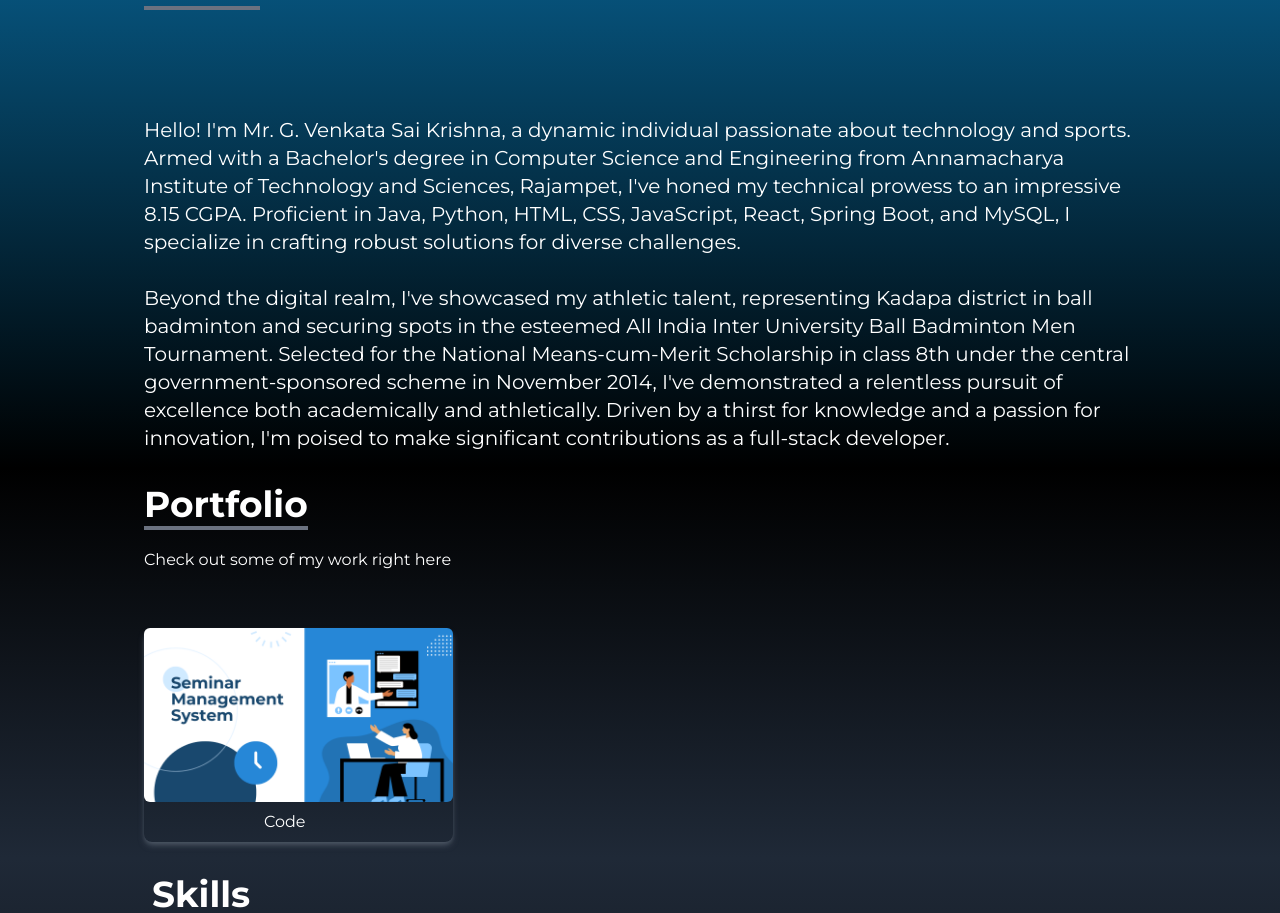
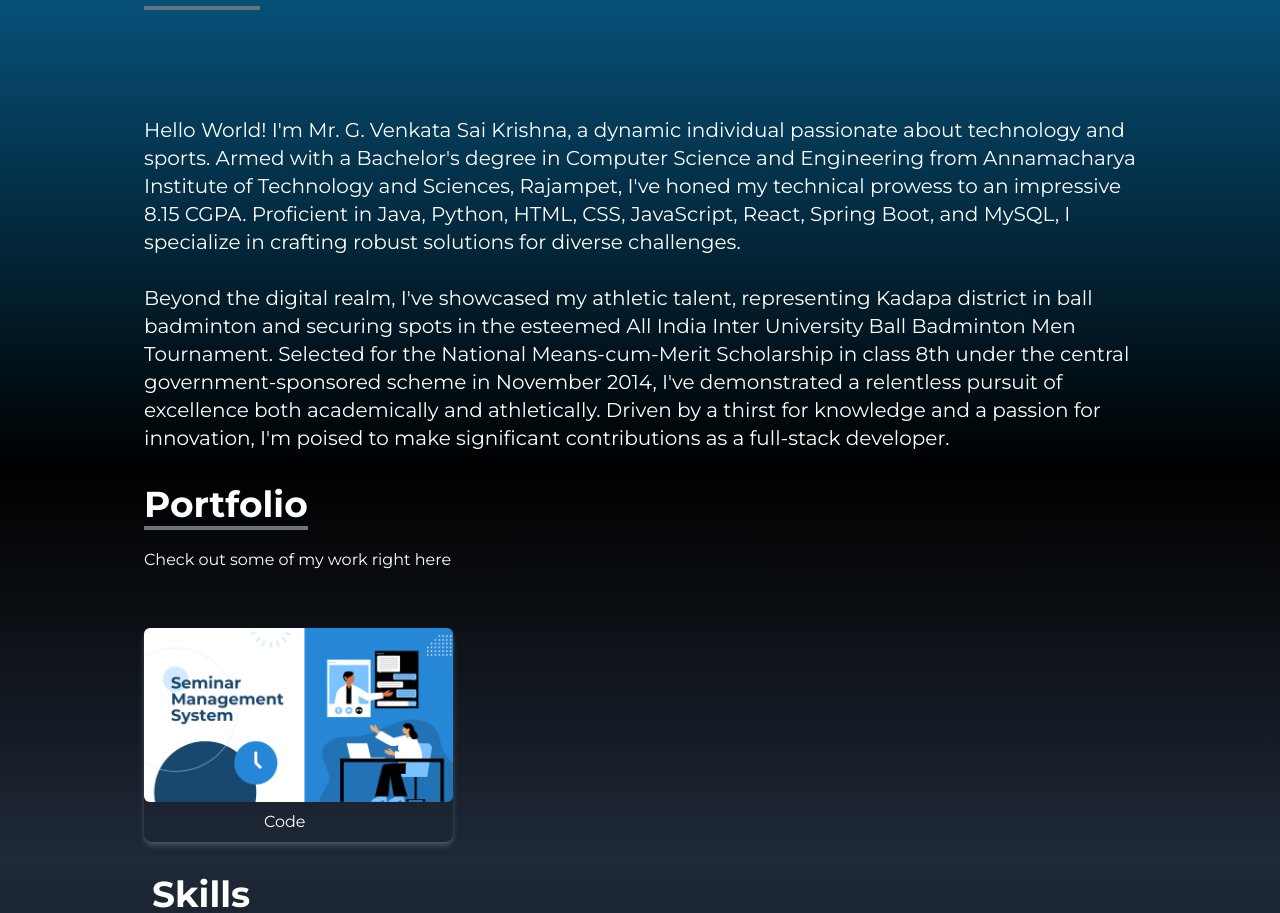
Before and after one commit to Saikrishna00003/SaiKrishna_Portfolio, a React (Create React App) app: page / in a window 1280 px wide. Shown: the part 852-1765 px from the top of the page. Built offline with nearby package versions, Linux system fonts and the light colour scheme; the HTML template or start-up script is replaced by a standard one; a web font is replaced by a local one.

Commit message:
minor changes

```diff
--- a/src/components/About.jsx
+++ b/src/components/About.jsx
@@ -14,7 +14,7 @@ const About = () => {
         </div>
 
         <p className="text-xl mt-20">
-        Hello! I'm Mr. G. Venkata Sai Krishna, a dynamic individual passionate about technology and sports. Armed with a Bachelor's degree in Computer Science and Engineering from Annamacharya Institute of Technology and Sciences, Rajampet, I've honed my technical prowess to an impressive 8.15 CGPA. Proficient in Java, Python, HTML, CSS, JavaScript, React, Spring Boot, and MySQL, I specialize in crafting robust solutions for diverse challenges.
+        Hello World! I'm Mr. G. Venkata Sai Krishna, a dynamic individual passionate about technology and sports. Armed with a Bachelor's degree in Computer Science and Engineering from Annamacharya Institute of Technology and Sciences, Rajampet, I've honed my technical prowess to an impressive 8.15 CGPA. Proficient in Java, Python, HTML, CSS, JavaScript, React, Spring Boot, and MySQL, I specialize in crafting robust solutions for diverse challenges.
 <br/><br/>
 
 
```
